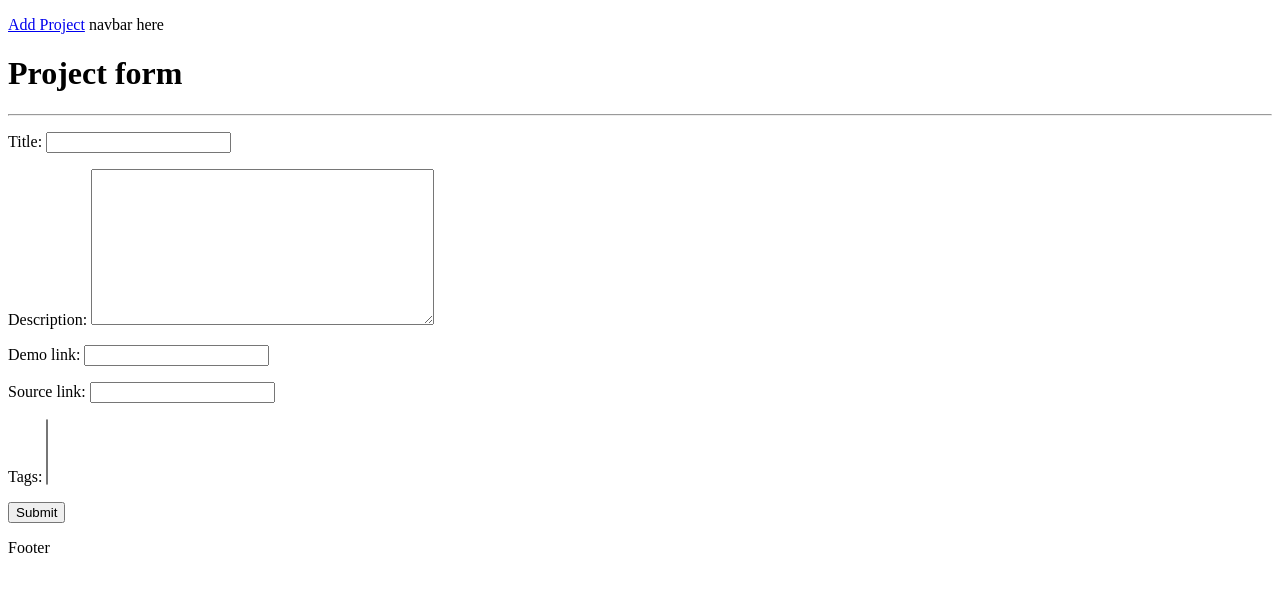
After one commit to bongomin/devfinder, a Django app: page /create-project/ in a window 1280 px wide. The commit adds this page. Shown: the top 592 px of the page. Run offline with Django 4.2, Linux system fonts and the light colour scheme; data that the repository does not hold is empty.

Commit message:
impliment Crud functionality

```diff
--- a/devfinder/urls.py
+++ b/devfinder/urls.py
@@ -3,5 +3,5 @@ from django.urls import path, include
 
 urlpatterns = [
     path('admin/', admin.site.urls),
-        path('', include('projects.urls')),
+    path('', include('projects.urls')),
 ]
--- /dev/null
+++ b/projects/forms.py
@@ -0,0 +1,7 @@
+from django.forms import ModelForm
+from .models import Project
+
+class ProjectForm(ModelForm):
+    class Meta:
+        model = Project
+        fields = ['title', 'description', 'demo_link', 'source_link', 'tags']
--- a/projects/templates/navbar.html
+++ b/projects/templates/navbar.html
@@ -1,3 +1,4 @@
 <p>
+    <a href="{% url 'create-project'%}">Add Project</a>
     navbar here
 </p>
--- /dev/null
+++ b/projects/templates/projects/project_form.html
@@ -0,0 +1,11 @@
+{% extends 'main.html'%}
+
+{% block content %}
+<h1>Project form</h1>
+<hr/>
+<form action="" method="POST">
+    {% csrf_token %}
+    {{form.as_p}}
+    <input type="submit">
+</form>
+{% endblock%}
--- a/projects/templates/projects/projects.html
+++ b/projects/templates/projects/projects.html
@@ -18,6 +18,8 @@
         <td>{{project.vote_total}}</td>
         <td>{{project.vote_ratio}} %</td>
         <td>{{project.created_at}}</td>
+        <td><a href="{% url 'update-project' project.id%}">Edit</a></td>
+        <td><a href="{% url 'delete-project' project.id%}">Delete</a></td>
         <td><a href="{% url 'project' project.id%}">view</a></td>
 
     </tr>
--- a/projects/urls.py
+++ b/projects/urls.py
@@ -3,7 +3,10 @@ from django.urls import path
 from . import views
 
 urlpatterns = [
-    path('projects/', views.projects, name='projects'),
+    path('', views.projects, name='projects'),
     path('project/<str:pk>/', views.project, name="project"),
-    path('admin/', admin.site.urls),
+    path('create-project/',views.createProject, name="create-project"),
+    path('update-project/<str:pk>/',views.updateProject, name="update-project"),
+    path('delete-project/<str:pk>/',views.deleteProject, name="delete-project"),
+
 ]
--- a/projects/views.py
+++ b/projects/views.py
@@ -1,7 +1,8 @@
-from django.shortcuts import render
+from django.shortcuts import render,redirect
 from django.http import HttpResponse
 from django.shortcuts import render
 from .models import Project
+from .forms import ProjectForm
 
 
 def projects(request):
@@ -13,3 +14,38 @@ def project(request, pk):
     projectobj = Project.objects.get(id=pk)
     tags = projectobj.tags.all()
     return render(request, 'projects/singlepage.html', {'project': projectobj, 'tags': tags})
+
+def createProject(request):
+    form = ProjectForm()
+    if request.method == 'POST':
+        data = request.POST
+        form = ProjectForm(data)
+
+        if form.is_valid():
+            form.save()
+            return redirect('projects')
+
+    context = {'form': form}
+    return render(request,'projects/project_form.html', context)
+
+def updateProject(request,pk):
+    project = Project.objects.get(id=pk)
+    form = ProjectForm(instance=project)
+    if request.method == 'POST':
+        data = request.POST
+        form = ProjectForm(data,instance=project)
+
+        if form.is_valid():
+            form.save()
+            return redirect('projects')
+
+    context = {'form': form}
+    return render(request,'projects/project_form.html', context)
+
+def deleteProject(request,pk):
+    project = Project.objects.get(id=pk)
+    if request.method == 'POST':
+        project.delete()
+        return redirect('projects')
+    context= {'object' : project}
+    return render(request, 'projects/delete_template.html',context)
```
Also changed, not shown: projects/templates/projects/delete_template.html (added, +12 -0 lines).
